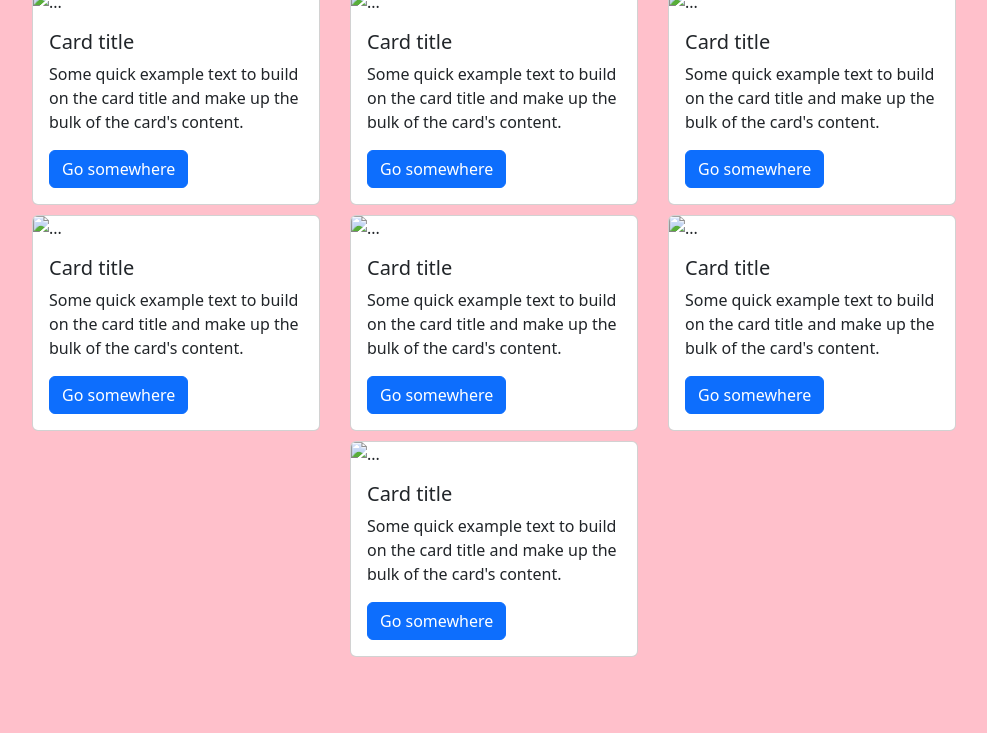
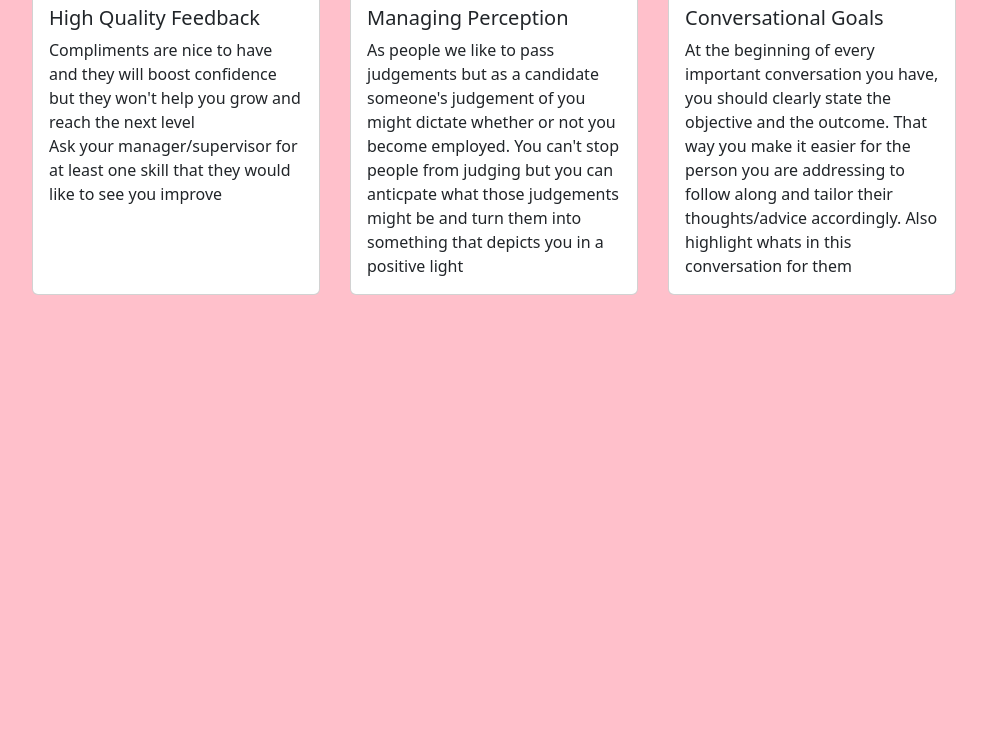
Before and after one commit to TheNaila/UMass-LA, a plain HTML site: page index.html in a window 1280 px wide. Shown: the part 67-800 px from the top of the page, without its empty margins (161-1148 px from the left). Drawn offline with nearby package versions, Linux system fonts and the light colour scheme.

Commit message:
added a few concepts from the summer

```diff
--- a/index.html
+++ b/index.html
@@ -12,61 +12,29 @@
     <script src="https://cdn.jsdelivr.net/npm/bootstrap@5.2.0/dist/js/bootstrap.bundle.min.js" integrity="sha384-A3rJD856KowSb7dwlZdYEkO39Gagi7vIsF0jrRAoQmDKKtQBHUuLZ9AsSv4jD4Xa" crossorigin="anonymous"></script>
     <div class="container-sm main-div" style = "display: flex; justify-content: center;flex-wrap: wrap;">
       <div class="card" style="width: 18rem;">
-  <img src="..." class="card-img-top" alt="...">
   <div class="card-body">
-    <h5 class="card-title">Card title</h5>
-    <p class="card-text">Some quick example text to build on the card title and make up the bulk of the card's content.</p>
-    <a href="#" class="btn btn-primary">Go somewhere</a>
+    <h5 class="card-title">High Quality Feedback</h5>
+    <p class="card-text">Compliments are nice to have and they will boost confidence but they won't help you grow and reach the next level <br> Ask your manager/supervisor for at least one skill that they would like to see you improve</p>
+
   </div>
 </div>
       <div class="card" style="width: 18rem;">
-  <img src="..." class="card-img-top" alt="...">
   <div class="card-body">
-    <h5 class="card-title">Card title</h5>
-    <p class="card-text">Some quick example text to build on the card title and make up the bulk of the card's content.</p>
-    <a href="#" class="btn btn-primary">Go somewhere</a>
+    <h5 class="card-title">Managing Perception</h5>
+    <p class="card-text">As people we like to pass judgements but as a candidate someone's judgement of you might dictate whether or not you become employed. You can't stop people from judging but you can anticpate what those judgements might be and turn them into something that depicts you in a positive light</p>
+
   </div>
 </div>
     <div class="card" style="width: 18rem;">
-  <img src="..." class="card-img-top" alt="...">
   <div class="card-body">
-    <h5 class="card-title">Card title</h5>
-    <p class="card-text">Some quick example text to build on the card title and make up the bulk of the card's content.</p>
-    <a href="#" class="btn btn-primary">Go somewhere</a>
+    <h5 class="card-title">Conversational Goals</h5>
+    <p class="card-text">At the beginning of every important conversation you have, you should clearly state the objective and the outcome. That way you make it easier for the person you are addressing to follow along and tailor their thoughts/advice accordingly. Also highlight whats in this conversation for them </p>
+
   </div>
 </div>
-        <div class="card" style="width: 18rem;">
-  <img src="..." class="card-img-top" alt="...">
-  <div class="card-body">
-    <h5 class="card-title">Card title</h5>
-    <p class="card-text">Some quick example text to build on the card title and make up the bulk of the card's content.</p>
-    <a href="#" class="btn btn-primary">Go somewhere</a>
-  </div>
-</div>
-        <div class="card" style="width: 18rem;">
-  <img src="..." class="card-img-top" alt="...">
-  <div class="card-body">
-    <h5 class="card-title">Card title</h5>
-    <p class="card-text">Some quick example text to build on the card title and make up the bulk of the card's content.</p>
-    <a href="#" class="btn btn-primary">Go somewhere</a>
-  </div>
-</div>
-              <div class="card" style="width: 18rem;">
-  <img src="..." class="card-img-top" alt="...">
-  <div class="card-body">
-    <h5 class="card-title">Card title</h5>
-    <p class="card-text">Some quick example text to build on the card title and make up the bulk of the card's content.</p>
-    <a href="#" class="btn btn-primary">Go somewhere</a>
-  </div>
-</div>
-              <div class="card" style="width: 18rem;">
-  <img src="..." class="card-img-top" alt="...">
-  <div class="card-body">
-    <h5 class="card-title">Card title</h5>
-    <p class="card-text">Some quick example text to build on the card title and make up the bulk of the card's content.</p>
-    <a href="#" class="btn btn-primary">Go somewhere</a>
-  </div>
-</div>
+
+
+
 
 
 
```
